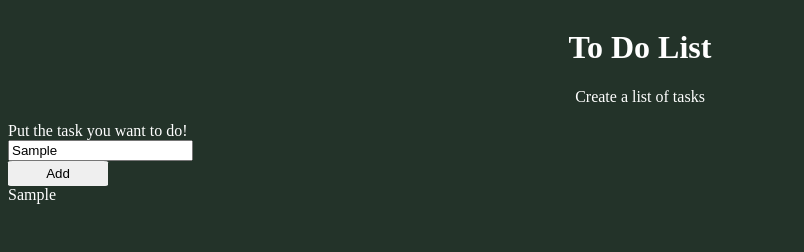
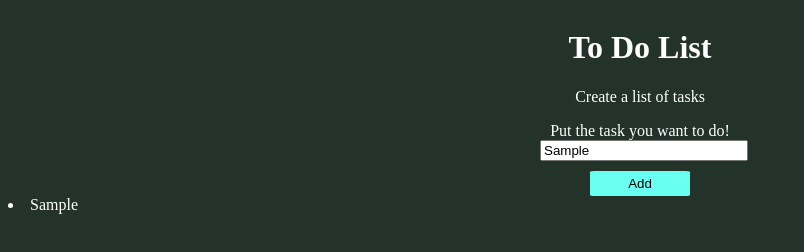
Before and after one commit to AndrewBytess/To-Do-List, a plain HTML site: page index.html in a window 1280 px wide. Both pictures are taken after typing "Sample" into the empty fields and a click on the button "Add". Shown: the whole page, without its empty margins (0-804 px from the left). Drawn offline with Linux system fonts and the light colour scheme.

Commit message:
Doing login and styles

```diff
--- a/index.html
+++ b/index.html
@@ -9,21 +9,17 @@
 </head>
 
 <body>
-  <div id="container">
+  <div align = "center" id="container">
 <header id = "header">
 <h1>To Do List</h1>
 <p>Create a list of tasks</p>
 </header>
-<section id="section">
+<section align = "center" id="section">
 <form id ="form">
-<label>Put the task you want to do!</label>
+<label for = "input" > Put the task you want to do!</label>
   <input id = "input" type = "text" placeholder="Study@Example"></input>
   <button type="button" class="button" id="button" onclick = "addTask()" >Add</button>
 </form>
-<ul id = "list">
-
-</ul>
-
 </section>
 </div>
 
--- a/script.js
+++ b/script.js
@@ -1,7 +1,10 @@
 function addItem(tasks){
+  let ul = document.createElement("ul");
   let li = document.createElement("li");
   let liText = document.createTextNode(tasks);
-  return li.appendChild(liText)
+  li.appendChild(liText)
+  ul.appendChild(li);
+  return  ul.appendChild(li)
 }
 
 
--- a/style.css
+++ b/style.css
@@ -9,26 +9,37 @@
 body {
 color: white;
   margi: 0;
-  background:var(--pine-tree);
+   background:var(--pine-tree);
 }
 
 #container {
 display:grid;
+    width:100%;
 align-items:center;
-
+justify-content: center;
 
 }
 #header{
-  text-align:center;
+
+  margin: 0;
 }
 #section{
+
 display: grid;
 grid-template-columns: 200px 1fr;
 align-items:center;
 }
+#input{
+  width:200px;
+  margin-bottom:10px ;
+
+}
+
 #button {
   width:100px;
   height:25px;
   border-radius: 5%;
+ background: var(--turquoise-blue);
   border:none;
+  text-weigth:bold;
 }
```
